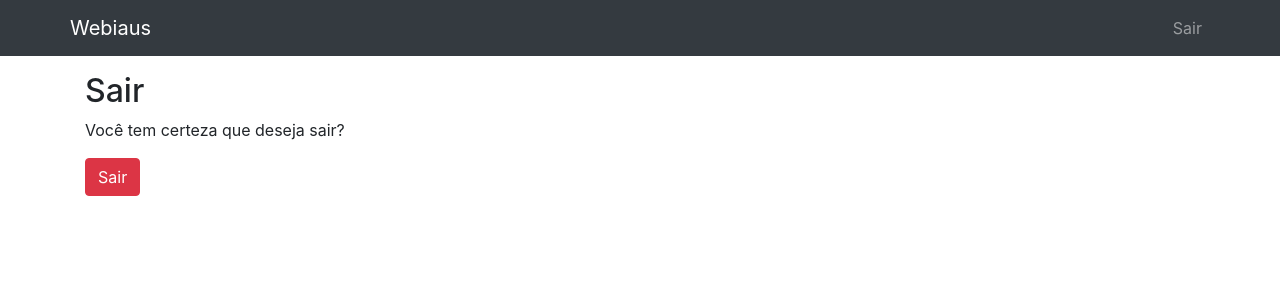
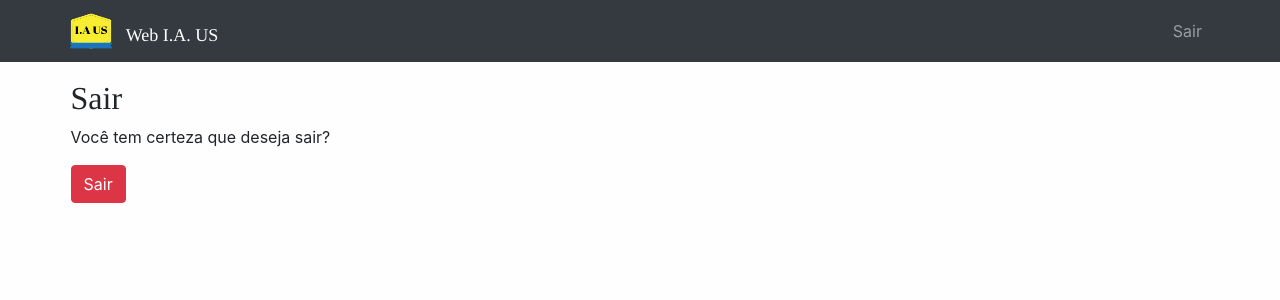
Before and after one commit to IuriSalla/Webiaus, a Django app: page /accounts/logout/ in a window 1280 px wide. Shown: the top 300 px of the page. Run offline with Django 3.2, Linux system fonts and the light colour scheme; a user stored in the database is signed in; some libraries are stand-ins or nearby versions.

Commit message:
Views com Style modificado, imagem e icone adicionados

```diff
--- a/templates/account/login.html
+++ b/templates/account/login.html
@@ -5,7 +5,7 @@
 {% block title %}Entrar{% endblock %}
 
 {% block content %}
-    <h2>Entrar</h2>
+    <br>
     <form method="post">
         {% csrf_token %}
         {{ form|crispy }}
--- a/templates/account/logout.html
+++ b/templates/account/logout.html
@@ -3,7 +3,7 @@
 {% block title %}Sair{% endblock %}
 
 {% block content %}
-    <h2>Sair</h2>
+    <h2 style="font-family: 'Times', cursive">Sair</h2>
     <p>Você tem certeza que deseja sair?</p>
     <form method="post" action="{% url 'account_logout' %}">
         {% csrf_token %}
--- a/templates/account/password_reset.html
+++ b/templates/account/password_reset.html
@@ -4,7 +4,7 @@
 {% block title %}Redefinir Senha{% endblock %}
 
 {% block content %}
-    <h2>Redefinir</h2>
+    <h2 style="font-family: 'Times', cursive">Redefinir</h2>
     <br>
     <form method="post">
         {% csrf_token %}
--- a/templates/account/signup.html
+++ b/templates/account/signup.html
@@ -5,7 +5,7 @@
 {% block title %}Cadastro{% endblock %}
 
 {% block content %}
-    <h2>Cadastro</h2>
+    <br>
     <form method="post">
         {% csrf_token %}
         {{ form|crispy }}
--- a/templates/base.html
+++ b/templates/base.html
@@ -1,32 +1,40 @@
-<!-- {% load static %} -->
-<!DOCTYPE html>
+{% load static %}
+
+<!DOCTYPE HTML>
 <html lang="pt-br">
 <head>
     <meta charset="UTF-8">
     <meta name="viewport" content="width=device-width, initial-scale=1.0">
     <link rel="stylesheet" href="https://stackpath.bootstrapcdn.com/bootstrap/4.5.2/css/bootstrap.min.css" integrity="sha384-JcKb8q3iqJ61gNV9KGb8thSsNjpSL0n8PARn9HuZOnIxN0hoP+VmmDGMN5t9UJ0Z" crossorigin="anonymous">
+    <link rel="stylesheet" href="https://stackpath.bootstrapcdn.com/bootstrap/4.3.1/css/bootstrap.min.css" integrity="sha384-ggOyR0iXCbMQv3Xipma34MD+dH/1fQ784/j6cY/iJTQUOhcWr7x9JvoRxT2MZw1T" crossorigin="anonymous">
 
-  <!-- CAMINHO DO CSS -->
-	<!-- <link href = "../css/styles.css" rel = "stylesheet" type = "text/css"> CSS3 -->
+    <!-- CAMINHO DO CSS E DA IMAGEM -->
+    <link rel="shortcut icon" href="{% static 'img/favicon.png' %}" type="image/png">
+    <link rel="stylesheet" href="{% static 'css/styles.css' %}" type="text/css">
 
+    {% block styles %}{% endblock %}
     <title>{% block title %}{% endblock %}</title>
+
 </head>
 <body>
     <header>
         <nav class="navbar navbar-expand navbar-dark bg-dark mb-3">
             <div class="container">
-                <a class="navbar-brand" href="{% url 'account_login' %}">Webiaus</a>
+                <a class="navbar-brand" href="{% url 'account_login' %}" >
+                    <img src="{% static 'img/favicon.png' %}" align="top" width="43px" height="36px" style="margin-right: 7px">
+                    <sub style="font-family: 'Times', cursive; font-size: large">Web I.A. US</sub>
+                </a>
                 <ul class="navbar-nav">
                     {% if user.is_authenticated %}
                     <li class="nav-item">
-                        <a class="nav-link" href="{% url 'account_logout' %}">Sair</a>
+                        <a class="nav-link" href="{% url 'account_logout' %}" >Sair</a>
                     </li>
                     {% else %}
                     <li class="nav-item">
-                        <a class="nav-link" href="{% url 'account_login' %}">Entrar</a>
+                        <a class="nav-link" href="{% url 'account_login' %}" style="font-family: 'Times', cursive; font-size: large">Entrar</a>
                     </li>
                     <li class="nav-item">
-                        <a class="nav-link" href="{% url 'account_signup' %}">Cadastro</a>
+                        <a class="nav-link" href="{% url 'account_signup' %}" style="font-family: 'Times', cursive; font-size:large">Cadastro</a>
                     </li>
 
                     {% endif %}
@@ -35,7 +43,7 @@
         </nav>
     </header>
 
-    <main class="container">
+    <main class="container" style="padding: 0.5px">
         {% block content %}
         {% endblock %}
     </main>
--- a/templates/upload-arquivo.html
+++ b/templates/upload-arquivo.html
@@ -1,3 +1,4 @@
+{% load static %}
 {% extends 'base.html' %}
 
 {% block title %}Webiaus{% endblock %}
```
Also changed, not shown: analisador/static/css/styles.css (renamed from static/css/styles.css), analisador/static/img/favicon.png (added), analisador/static/img/favicon1.png (added), analisador/static/img/logo.jpeg (added), db.sqlite3.
